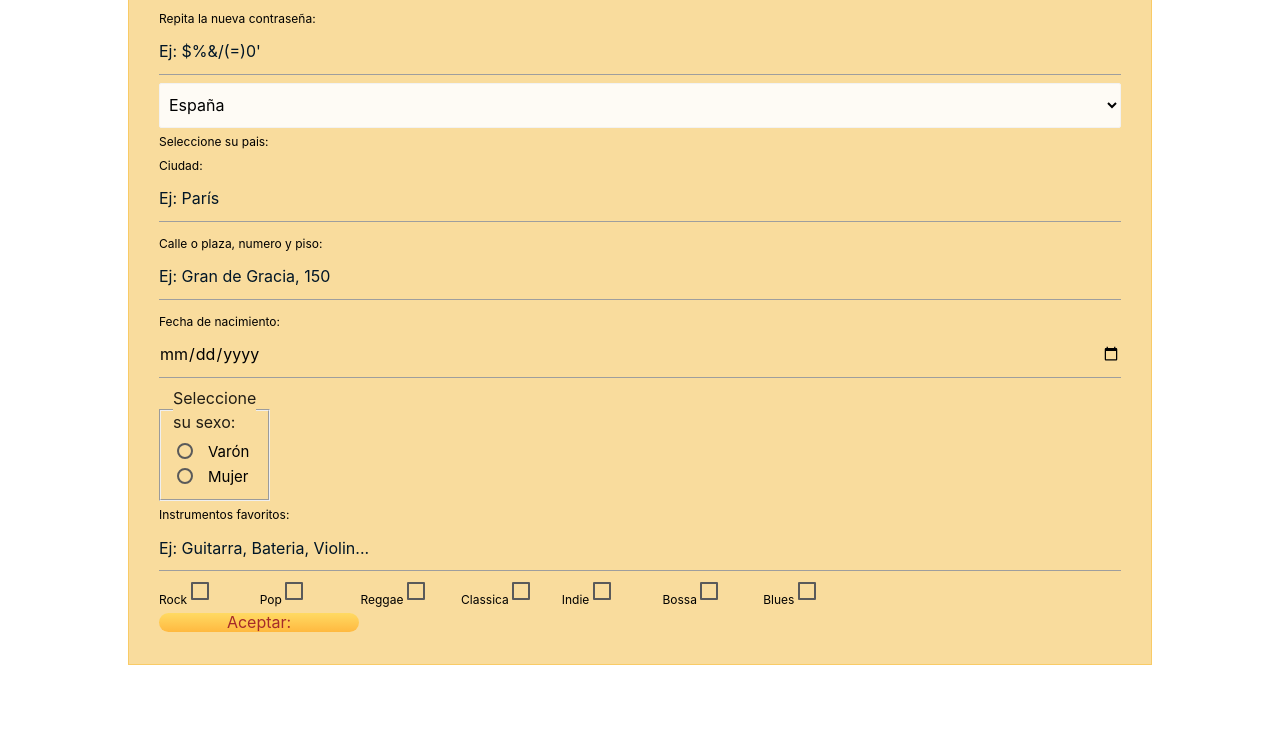
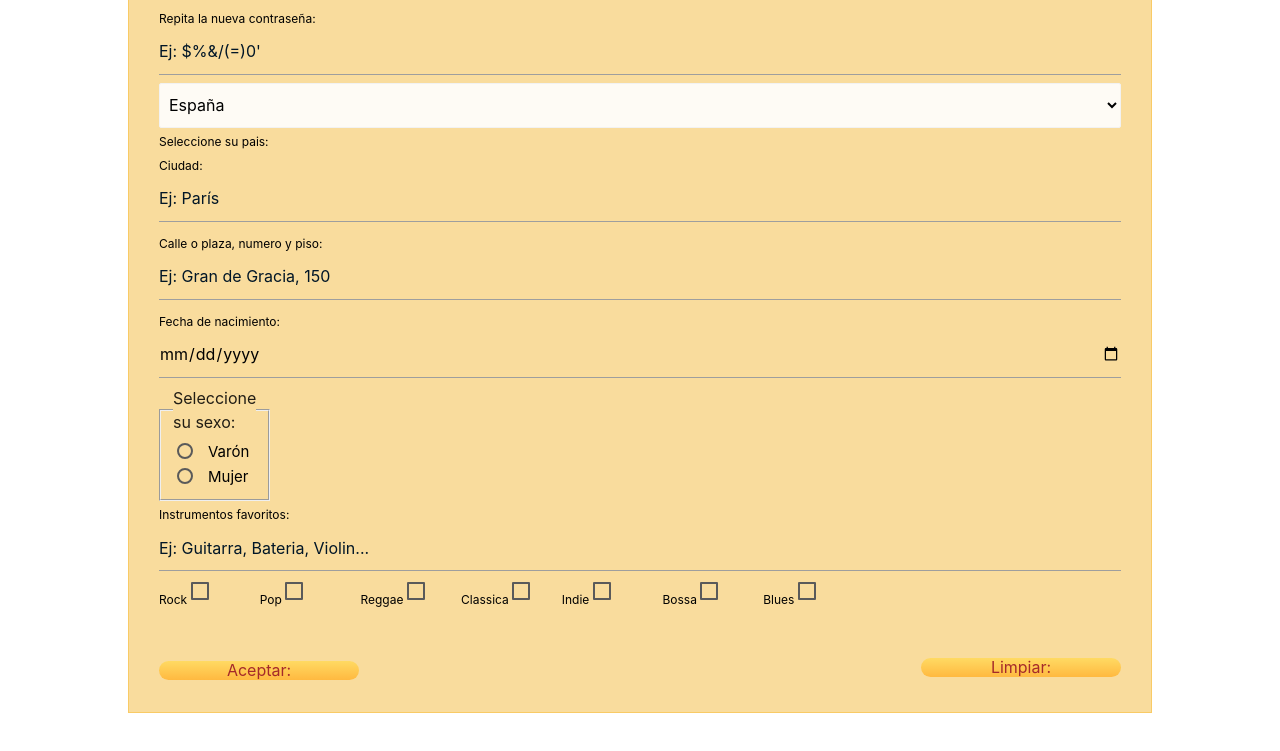
Before and after one commit to IsaacMCorpas/SoundClub, a plain HTML site: page SoundClub_26_04_sinLOGS/editarperfil.html in a window 1280 px wide. Shown: the part 823-1574 px from the top of the page. Drawn offline with nearby package versions, Linux system fonts and the light colour scheme; files that its build step writes are made by us from their sources; no server answers; a script that the page names is missing; files whose address does not match are found by name.

Commit message:
Retoques + boton limpiar

```diff
--- a/SoundClub_26_04_sinLOGS/assets/styles/styles.css
+++ b/SoundClub_26_04_sinLOGS/assets/styles/styles.css
@@ -143,6 +143,9 @@ footer {
 }
 label {
 	color:black;
+}
+#btnlimpiar{
+    float: right;
 }
 /****************************************registrar usuario****************************************/
 .error {
--- a/SoundClub_26_04_sinLOGS/editarperfil.html
+++ b/SoundClub_26_04_sinLOGS/editarperfil.html
@@ -421,8 +421,9 @@
 
 
             </div>
-
+<br><br>
             <button id="btnEnviar" type="submit" value="Aceptar"> Aceptar:</button>
+            <button id="btnlimpiar" type="reset" value="Limpiar"> Limpiar:</button>
 
             <!--  <div class="editar row">
             <button col type="submit" class="btn btn-primary">Editar</button>
```
